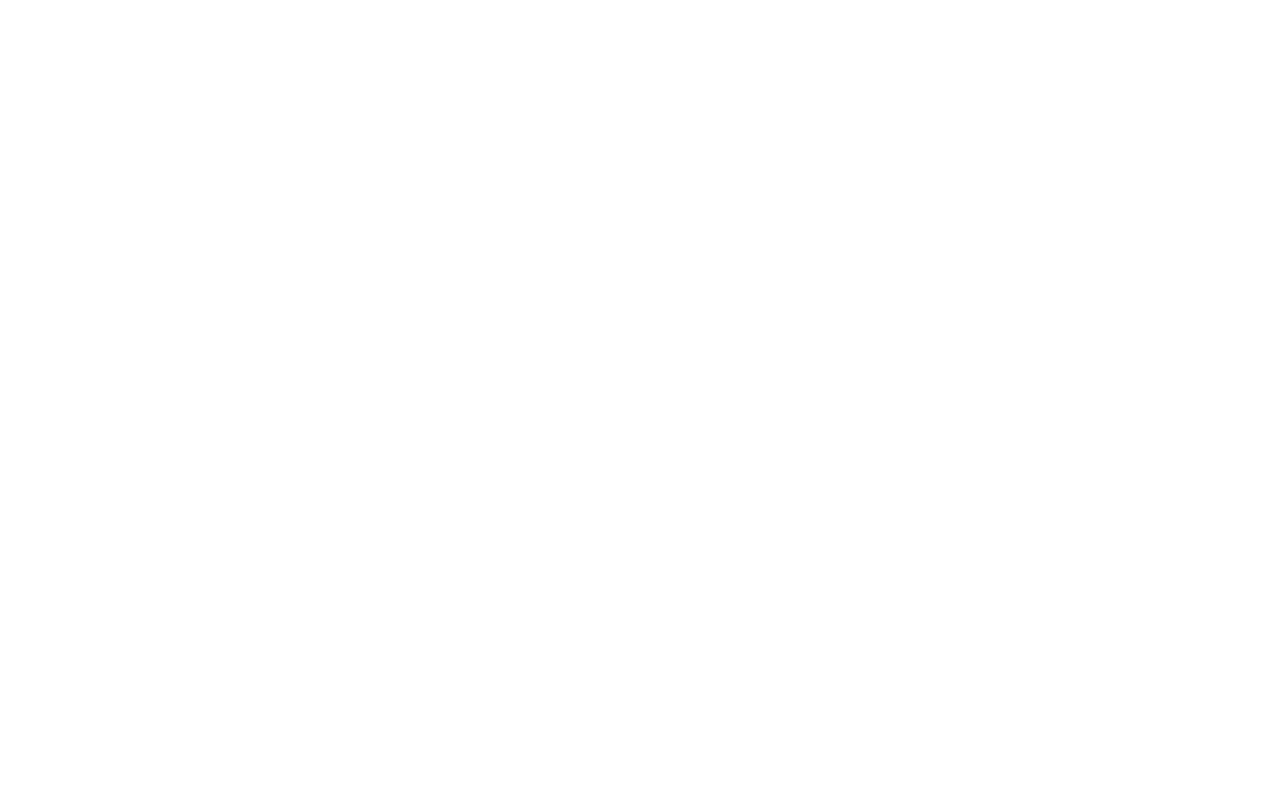
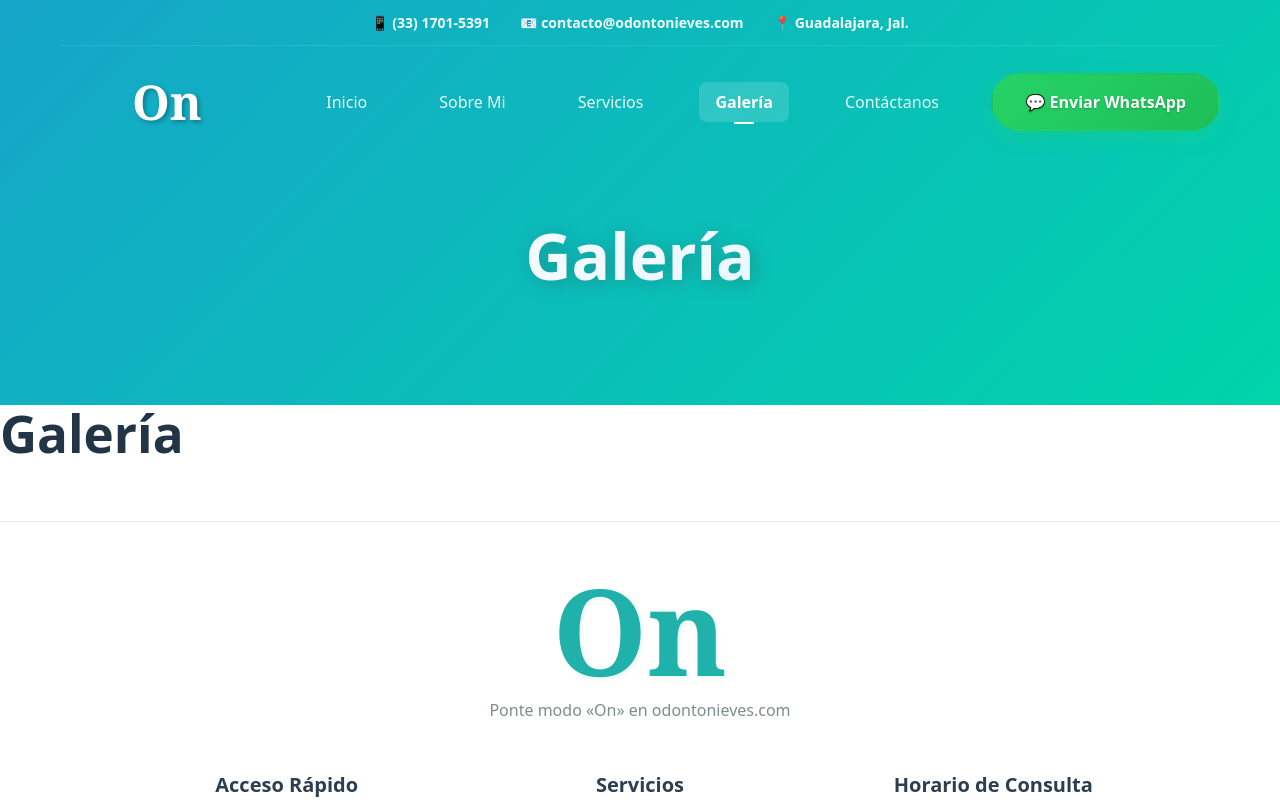
Before and after one commit to Jan-Amixtlan/odonto-nieves, a React (Vite) app: page /galery in a window 1280 px wide. Before the commit this address had no page. Built offline with nearby package versions, Linux system fonts and the light colour scheme.

Commit message:
Add GaleryScreen component and update navigation links for consistency

```diff
--- a/src/App.jsx
+++ b/src/App.jsx
@@ -4,6 +4,7 @@
 import HomeScreen from './pages/HomeScreen';
 import AboutMeScreen from './pages/AboutMeScreen';
 import ServicesScreen from './pages/ServicesScreen';
+import GaleryScreen from './pages/GaleryScreen';
 import './App.css';
 
 function App() {
@@ -13,6 +14,7 @@
         <Route path="/" element={<HomeScreen />} />
         <Route path="/about" element={<AboutMeScreen />} />
         <Route path="/services" element={<ServicesScreen />} />
+        <Route path="/galery" element={<GaleryScreen />} />
       </Routes>
     </BrowserRouter>
   );
--- a/src/Components/Hero/DentalHero.jsx
+++ b/src/Components/Hero/DentalHero.jsx
@@ -108,7 +108,7 @@
                     <a href="/">Inicio</a>
                     <a href="/about">Sobre Mi</a>
                     <a href="/services">Servicios</a>
-                    <a href="#galeria">Galería</a>
+                    <a href="/galery">Galería</a>
                     <a href="#contactanos">Contáctanos</a>
                 </nav>
 
--- a/src/Components/PageHeader/PageHeader.jsx
+++ b/src/Components/PageHeader/PageHeader.jsx
@@ -20,7 +20,7 @@
         { name: 'Inicio', href: '/', id: 'inicio' },
         { name: 'Sobre Mi', href: '/about', id: 'sobre-mi' },
         { name: 'Servicios', href: '/services', id: 'services' },
-        { name: 'Galería', href: '#galeria', id: 'galeria' },
+        { name: 'Galería', href: '/galery', id: 'galeria' },
         { name: 'Contáctanos', href: '#contactanos', id: 'contactanos' }
     ];
 
@@ -31,6 +31,8 @@
             navigate('/about');
         } else if (id === 'services') {
             navigate('/services');
+        } else if (id === 'galeria') {
+            navigate('/galery');
         } else {
             // Para navegación interna con anchors o SPA, puedes usar scroll o router
             const anchor = document.querySelector(href);
--- /dev/null
+++ b/src/pages/GaleryScreen.jsx
@@ -0,0 +1,16 @@
+import Footer from "../Components/Footer/Footer";
+import PageHeader from "../Components/PageHeader/PageHeader";
+
+const GaleryScreen = () => {
+    return (
+        <div>
+            <PageHeader title="Galería" currentPage="galeria" />
+            <h1>Galería</h1>
+
+            {/* Aquí iría el contenido de la galería */}
+            <Footer />
+        </div>
+    );
+};
+
+export default GaleryScreen;
```
